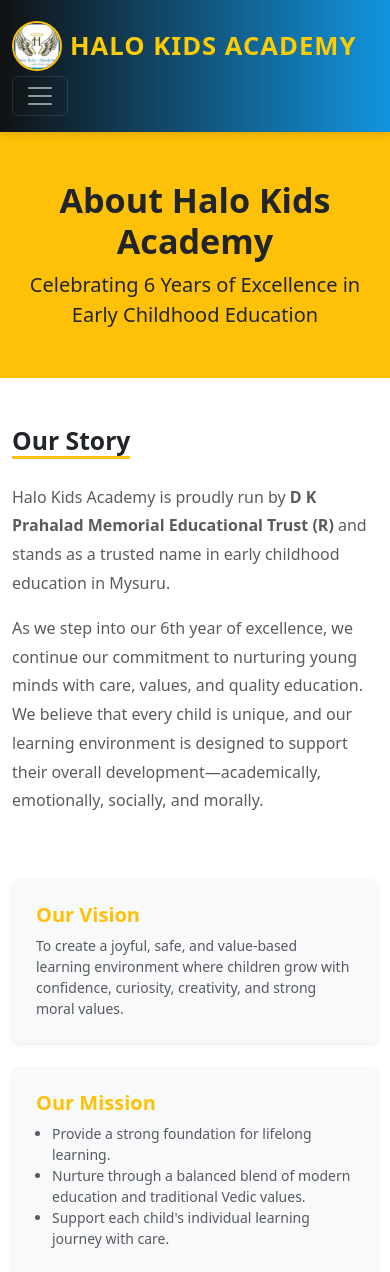
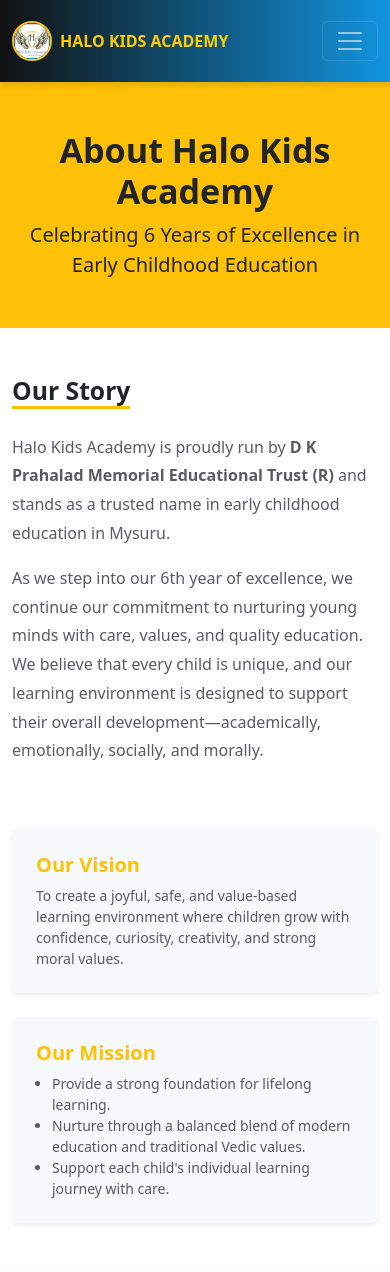
Before and after one commit to HaloKids/halo_kids_school, a Django app: page /about/ in a window 390 px wide. Shown: the top 1272 px of the page. Run offline with Django 5.2, Linux system fonts and the light colour scheme.

Commit message:
Fixed mobile view and banner

```diff
--- a/templates/base.html
+++ b/templates/base.html
@@ -10,6 +10,12 @@
     <link rel="stylesheet" href="https://cdn.jsdelivr.net/npm/bootstrap-icons@1.10.5/font/bootstrap-icons.css">
 
     <style>
+        /* FIX 1: Stop the page from scrolling sideways on mobile */
+        html, body {
+            overflow-x: hidden;
+            width: 100%;
+        }
+
         /* Modern Gradient Navbar */
         .navbar {
             background: linear-gradient(90deg, #111 0%, #1294e0 100%);
@@ -22,6 +28,19 @@
             font-size: 1.6rem;
             letter-spacing: 1px;
             text-transform: uppercase;
+        }
+
+        /* FIX 2: MOBILE VIEW - Make the text smaller on phones */
+        @media (max-width: 576px) {
+            .brand-text {
+                font-size: 1.0rem; /* Smaller font so it fits */
+                letter-spacing: 0px;
+                white-space: nowrap; /* Keeps text on one line */
+            }
+            .navbar-brand img {
+                width: 40px; /* Slightly smaller logo */
+                height: 40px;
+            }
         }
 
         .nav-link {
```
Also changed, not shown: templates/home.html (+4 -4 lines).
